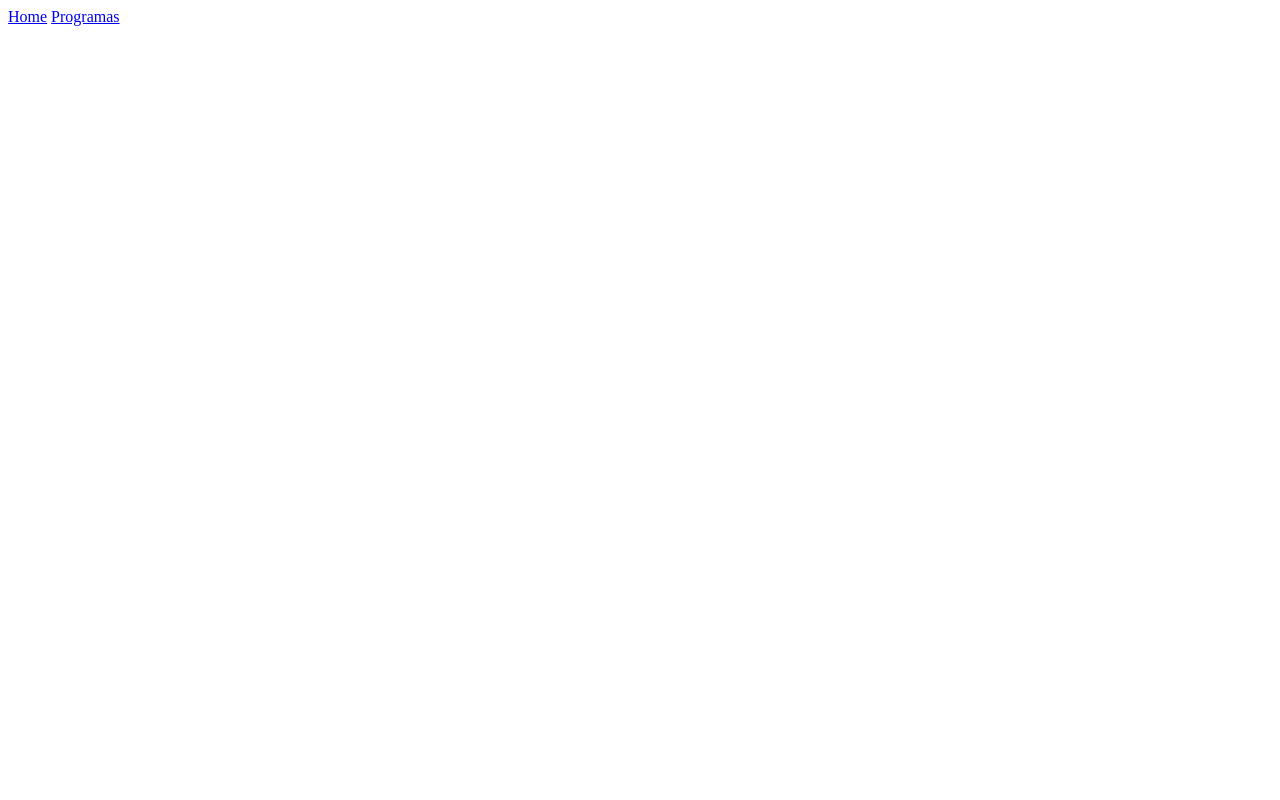
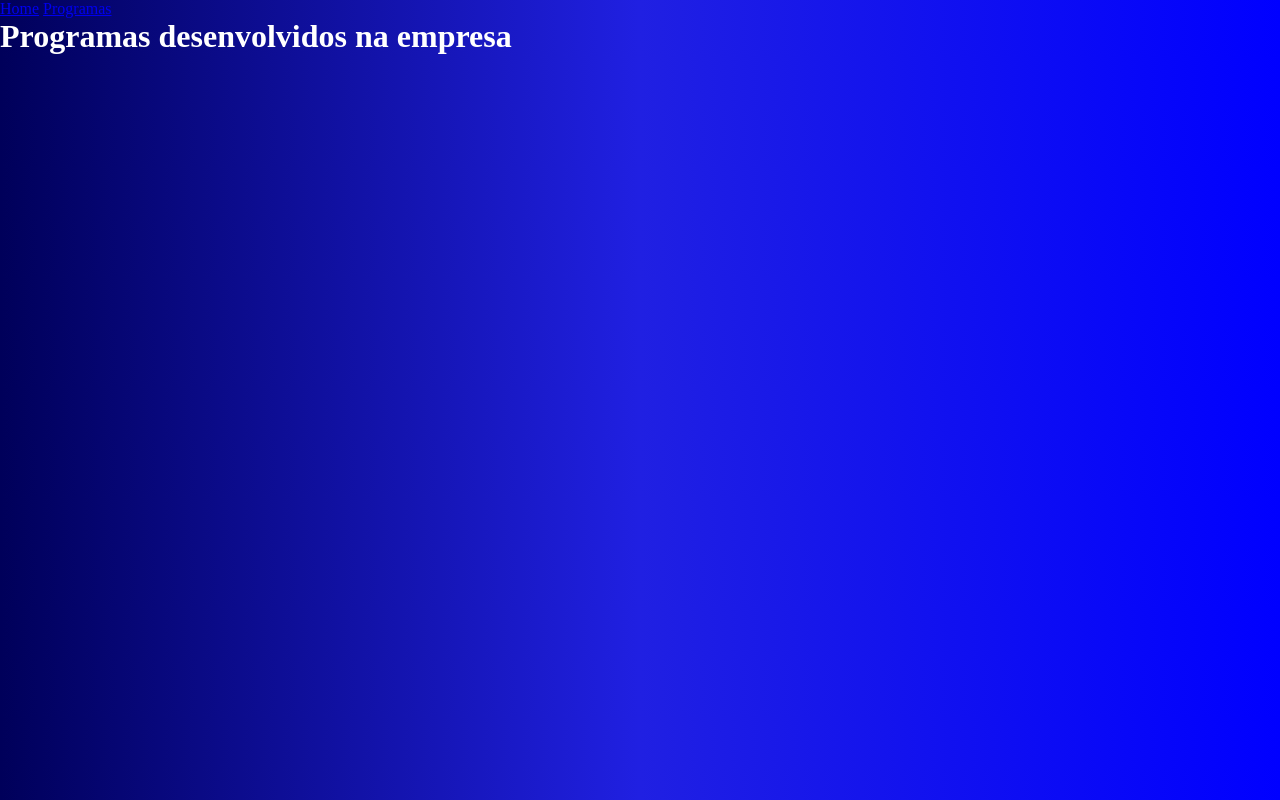
Before and after one commit to mairaronconi/site_2C, a plain HTML site: page html/programas.html in a window 1280 px wide. Drawn offline with Linux system fonts and the light colour scheme.

Commit message:
segunda versão - incluindo o css

```diff
--- /dev/null
+++ b/css/style.css
@@ -0,0 +1,8 @@
+*{
+    margin: 0;
+    padding: 0;
+}
+body{
+    background: linear-gradient(to right, rgb(0, 0, 90), rgb(32, 32, 226), blue);
+    color: white;
+}
--- a/html/programas.html
+++ b/html/programas.html
@@ -4,6 +4,8 @@
 <head>
     <meta charset="UTF-8">
     <meta name="viewport" content="width=device-width, initial-scale=1.0">
+    <link rel="shortcut icon" href="../img/favIcon.png" type="image/png">
+    <link rel="stylesheet" href="../css/style.css">
     <title>Document</title>
 </head>
 
@@ -14,6 +16,9 @@
             <a href="./programas.html">Programas</a>
         </nav>
     </header>
+        <main>
+            <h1>Programas desenvolvidos na empresa</h1>
+        </main>
 </body>
 
 </html>
```
